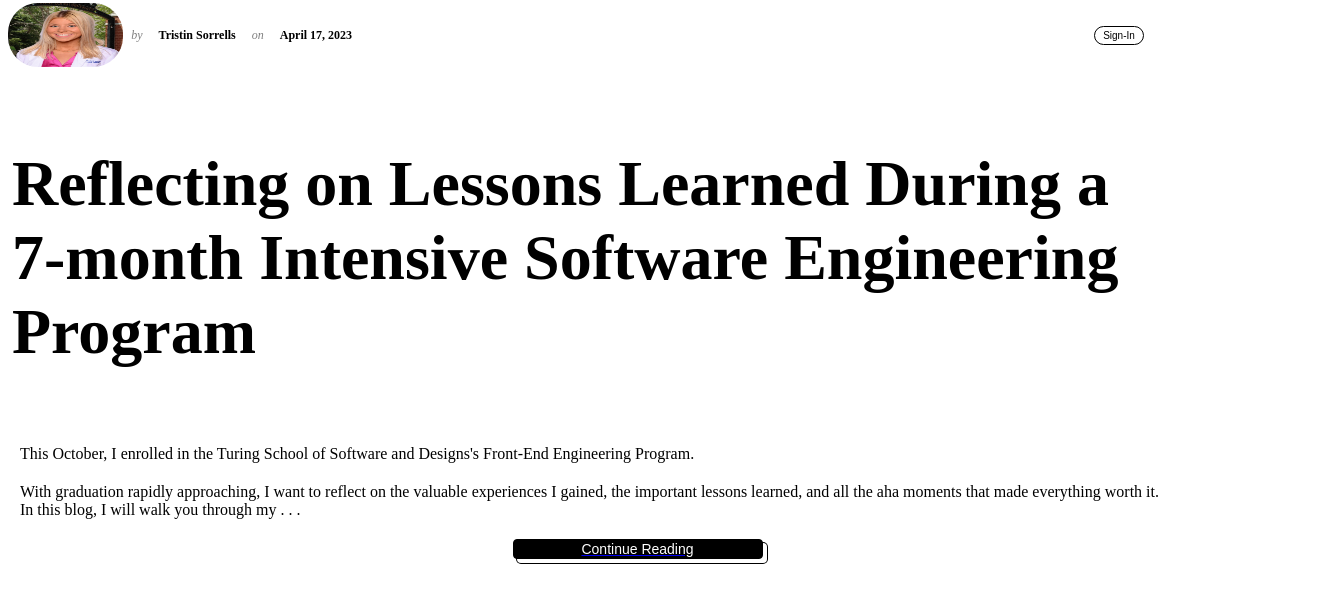
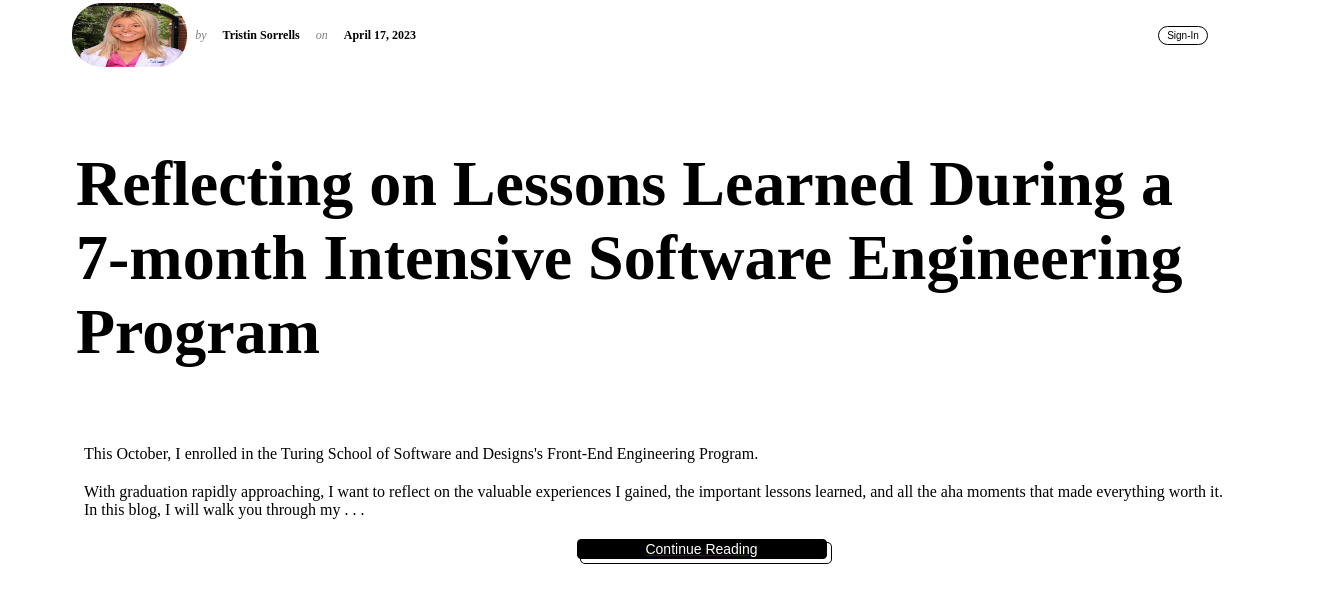
Before and after one commit to Tristinsorrells1/Personal-Blog-With-OAuth, a Next.js app: page / in a window 1280 px wide. Shown: the top 602 px of the page, 1344 px wide, since content can reach past the window. Built offline with nearby package versions, Linux system fonts and the light colour scheme; no server answers.

Commit message:
Add auto-margins

```diff
--- a/src/styles/globals.css
+++ b/src/styles/globals.css
@@ -140,4 +140,6 @@ iframe {
 
 .home-container {
   width: 90vw;
+  margin-right: auto;
+  margin-left: auto;
 }
```
